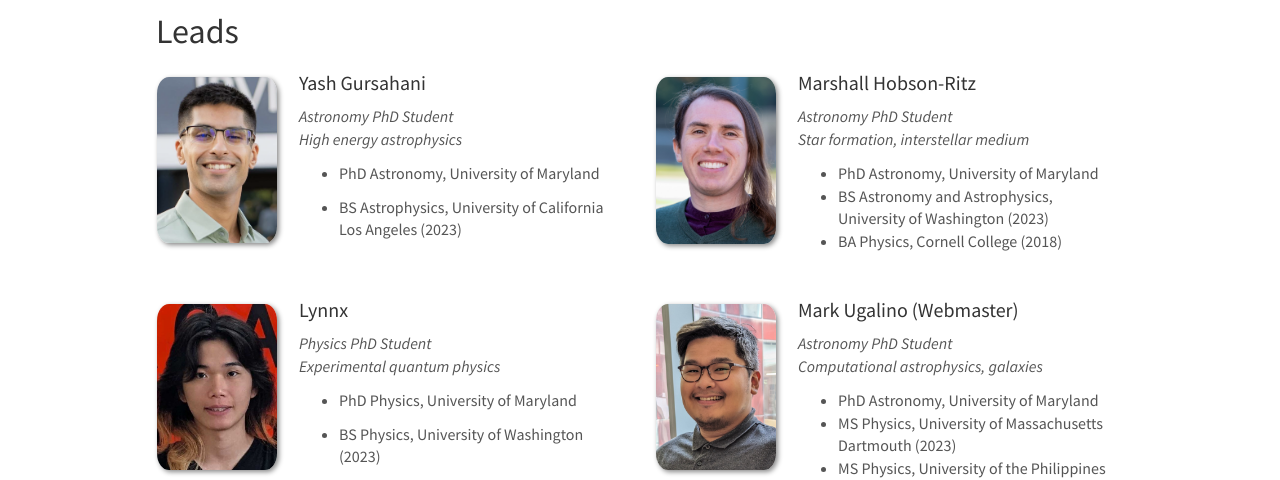
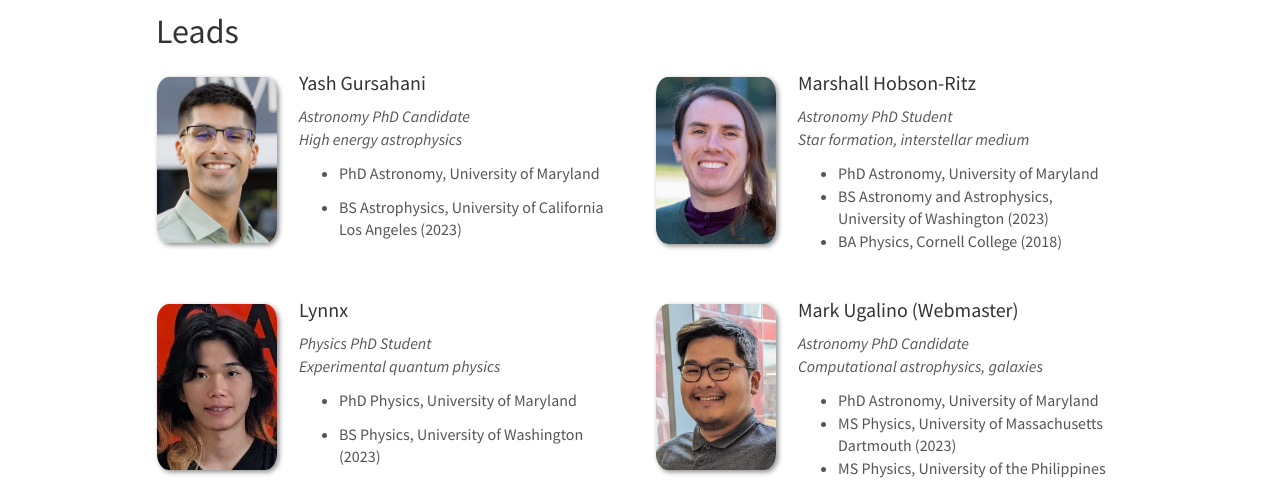
Before and after one commit to UMD-gradmap/UMD-gradmap.github.io, a Jekyll site: the page built from _pages/team.md, in a window 1280 px wide and 900 px high, scrolled down 427 px. Shown: the part 154-634 px from the top of the window. Built offline with Jekyll 4.4.1, drawn with Linux system fonts in a browser that asks for light colours; nearby versions of some CDN libraries.

Commit message:
Update details

```diff
--- a/_data/team_members.yml
+++ b/_data/team_members.yml
@@ -1,6 +1,6 @@
 - name: Yash Gursahani
   photo: gursahani.png
-  info: Astronomy PhD Student <br> High energy astrophysics
+  info: Astronomy PhD Candidate <br> High energy astrophysics
   email: yashag@umd.edu
   number_educ: 2
   education1: PhD Astronomy, University of Maryland
@@ -25,7 +25,7 @@
 
 - name: Mark Ugalino (Webmaster)
   photo: ugalino.png
-  info: Astronomy PhD Student <br> Computational astrophysics, galaxies
+  info: Astronomy PhD Candidate <br> Computational astrophysics, galaxies
   email: ugalino@umd.edu
   number_educ: 4
   education1: PhD Astronomy, University of Maryland
```
